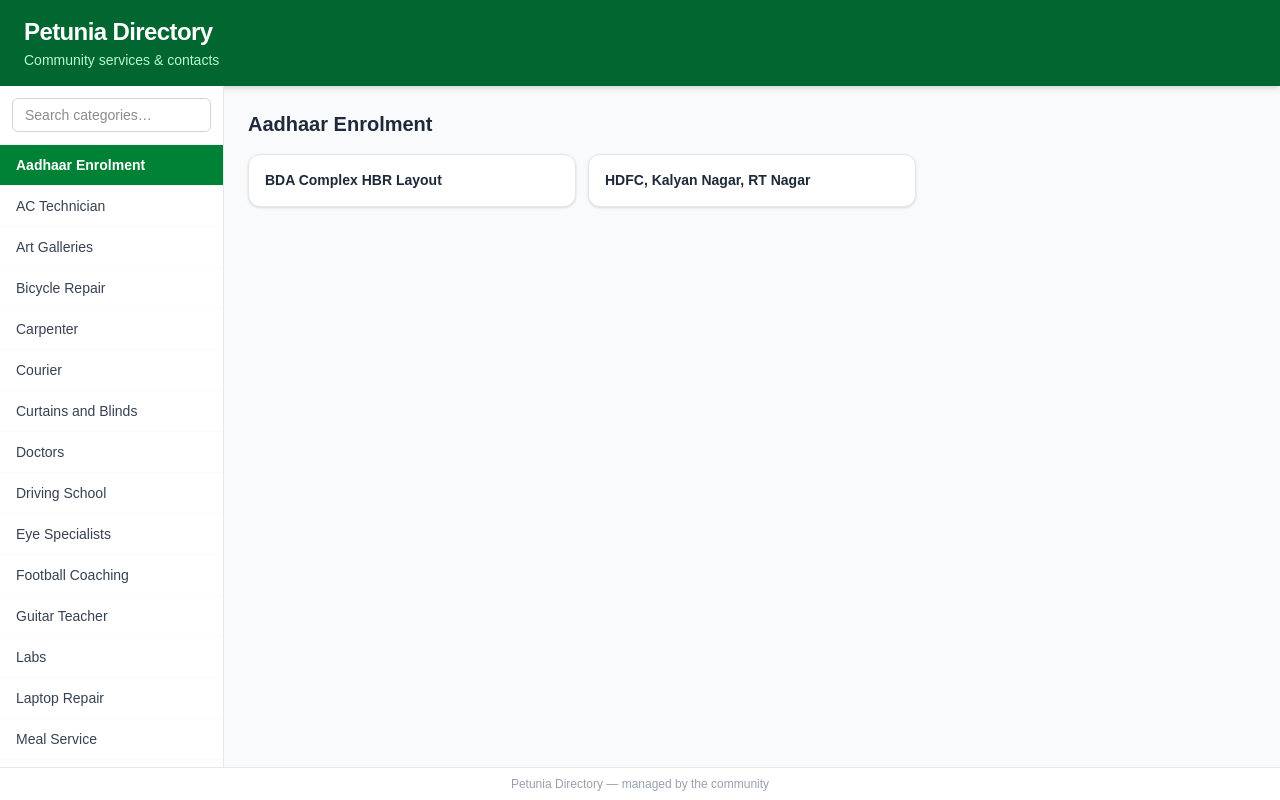
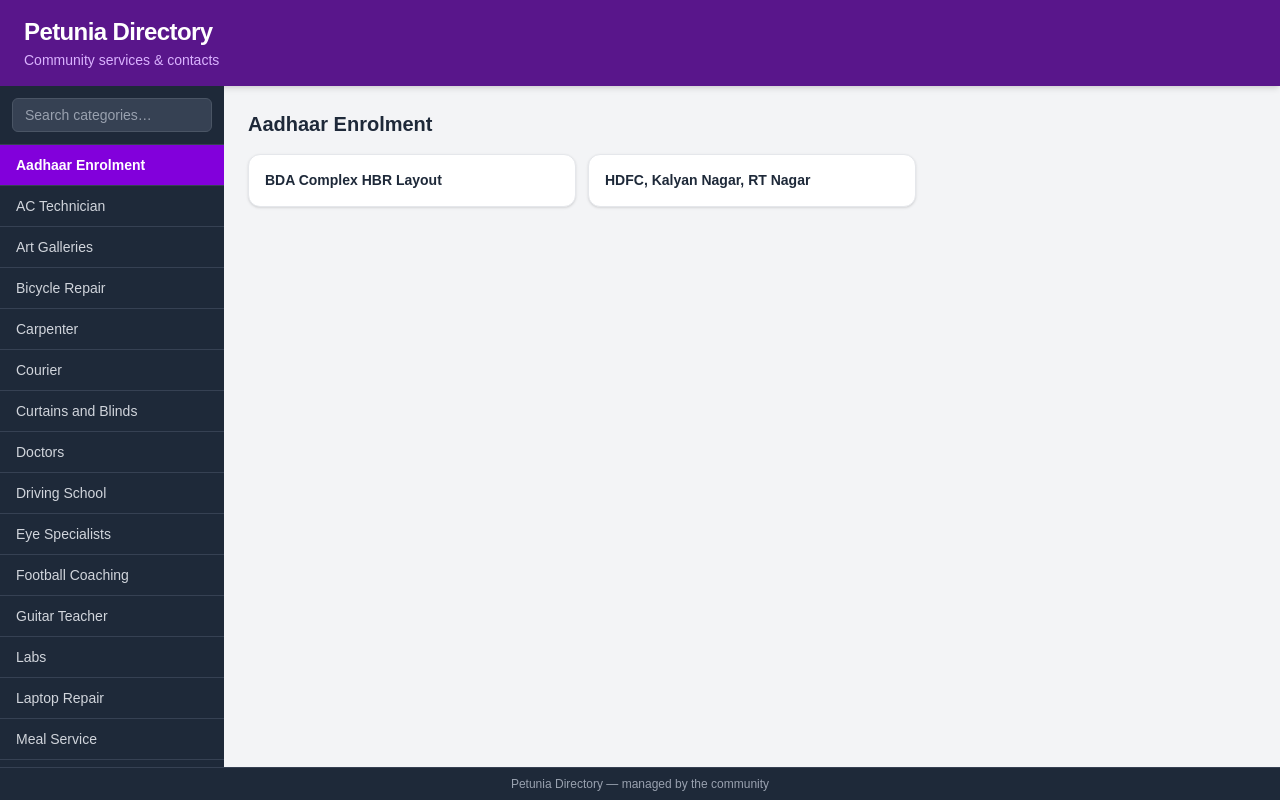
Before and after one commit to nanzwilly/petunia-directory, a Next.js app: page / in a window 1280 px wide. Built offline with nearby package versions, Linux system fonts and the light colour scheme.

Commit message:
Restyle with deep purple and grey color scheme
Co-Authored-By: Claude Opus 4.6 <noreply@anthropic.com>

```diff
--- a/app/page.tsx
+++ b/app/page.tsx
@@ -25,7 +25,7 @@ function PhoneLink({ phone }: { phone: string }) {
   return (
     <a
       href={`tel:${formatPhone(phone)}`}
-      className="inline-flex items-center gap-1 text-green-700 font-medium hover:underline text-sm"
+      className="inline-flex items-center gap-1 text-purple-700 font-medium hover:underline text-sm"
     >
       <svg xmlns="http://www.w3.org/2000/svg" className="w-3.5 h-3.5" viewBox="0 0 24 24" fill="currentColor">
         <path d="M6.62 10.79a15.05 15.05 0 006.59 6.59l2.2-2.2a1 1 0 011.01-.24 11.47 11.47 0 003.58.57 1 1 0 011 1V21a1 1 0 01-1 1A17 17 0 013 5a1 1 0 011-1h3.5a1 1 0 011 1 11.47 11.47 0 00.57 3.58 1 1 0 01-.25 1.01l-2.2 2.2z" />
@@ -44,23 +44,23 @@ export default function Home() {
   );
 
   return (
-    <div className="flex flex-col h-screen bg-gray-50">
+    <div className="flex flex-col h-screen bg-gray-100">
       {/* Header */}
-      <header className="bg-green-800 text-white px-6 py-4 shadow-md flex-shrink-0">
+      <header className="bg-purple-900 text-white px-6 py-4 shadow-md flex-shrink-0">
         <h1 className="text-2xl font-bold tracking-tight">Petunia Directory</h1>
-        <p className="text-green-200 text-sm mt-0.5">Community services &amp; contacts</p>
+        <p className="text-purple-300 text-sm mt-0.5">Community services &amp; contacts</p>
       </header>
 
       <div className="flex flex-1 overflow-hidden">
         {/* Sidebar */}
-        <aside className="w-56 bg-white border-r border-gray-200 flex flex-col flex-shrink-0">
-          <div className="p-3 border-b border-gray-100">
+        <aside className="w-56 bg-gray-800 flex flex-col flex-shrink-0">
+          <div className="p-3 border-b border-gray-700">
             <input
               type="search"
               placeholder="Search categories…"
               value={search}
               onChange={(e) => setSearch(e.target.value)}
-              className="w-full text-sm px-3 py-1.5 rounded-md border border-gray-300 focus:outline-none focus:ring-2 focus:ring-green-500"
+              className="w-full text-sm px-3 py-1.5 rounded-md bg-gray-700 border border-gray-600 text-gray-100 placeholder-gray-400 focus:outline-none focus:ring-2 focus:ring-purple-500"
             />
           </div>
           <nav className="overflow-y-auto flex-1">
@@ -71,17 +71,17 @@ export default function Home() {
                   setSelected(cat as Category);
                   setSearch("");
                 }}
-                className={`w-full text-left px-4 py-2.5 text-sm border-b border-gray-50 transition-colors ${
+                className={`w-full text-left px-4 py-2.5 text-sm border-b border-gray-700 transition-colors ${
                   selected.category === cat.category
-                    ? "bg-green-700 text-white font-semibold"
-                    : "text-gray-700 hover:bg-green-50"
+                    ? "bg-purple-700 text-white font-semibold"
+                    : "text-gray-300 hover:bg-gray-700"
                 }`}
               >
                 {cat.category}
               </button>
             ))}
             {filtered.length === 0 && (
-              <p className="text-gray-400 text-sm px-4 py-6 text-center">No categories found</p>
+              <p className="text-gray-500 text-sm px-4 py-6 text-center">No categories found</p>
             )}
           </nav>
         </aside>
@@ -108,7 +108,7 @@ export default function Home() {
       </div>
 
       {/* Footer */}
-      <footer className="bg-white border-t border-gray-200 text-center text-xs text-gray-400 py-2 flex-shrink-0">
+      <footer className="bg-gray-800 border-t border-gray-700 text-center text-xs text-gray-400 py-2 flex-shrink-0">
         Petunia Directory — managed by the community
       </footer>
     </div>
```
